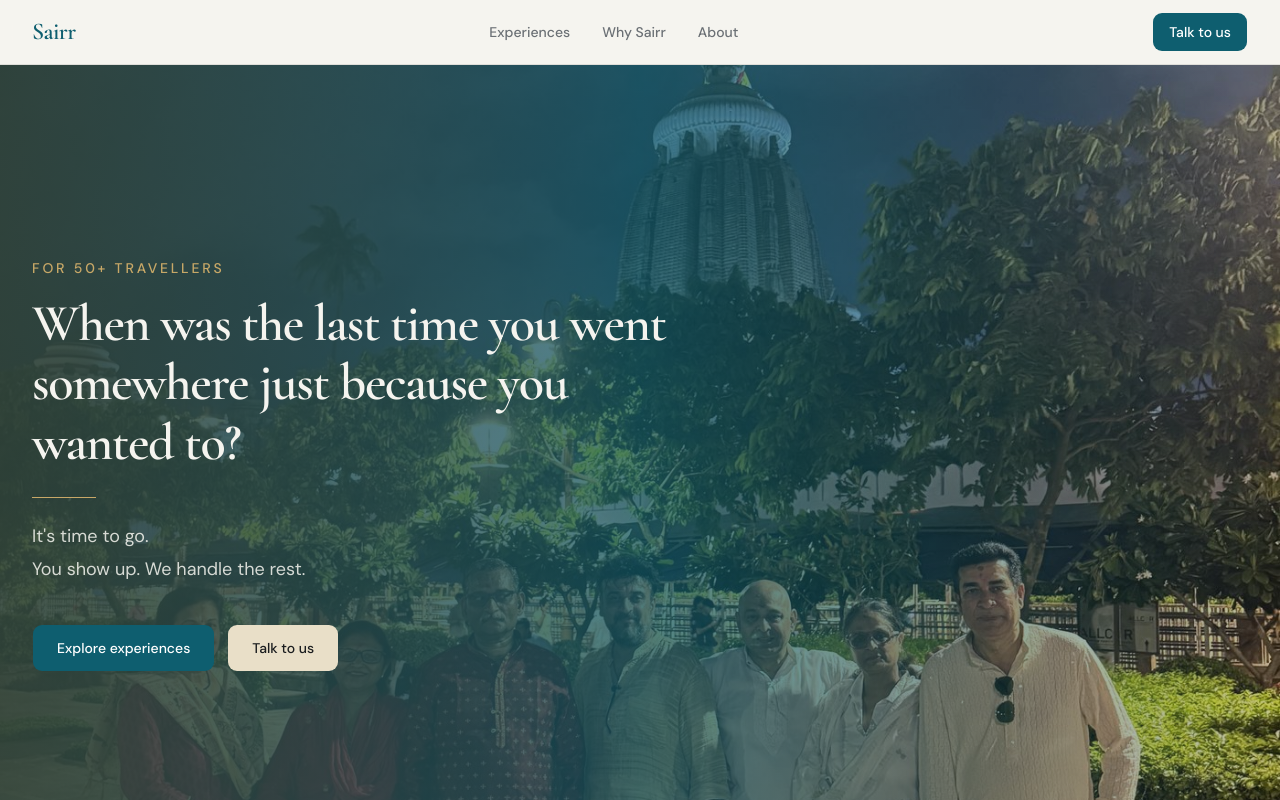
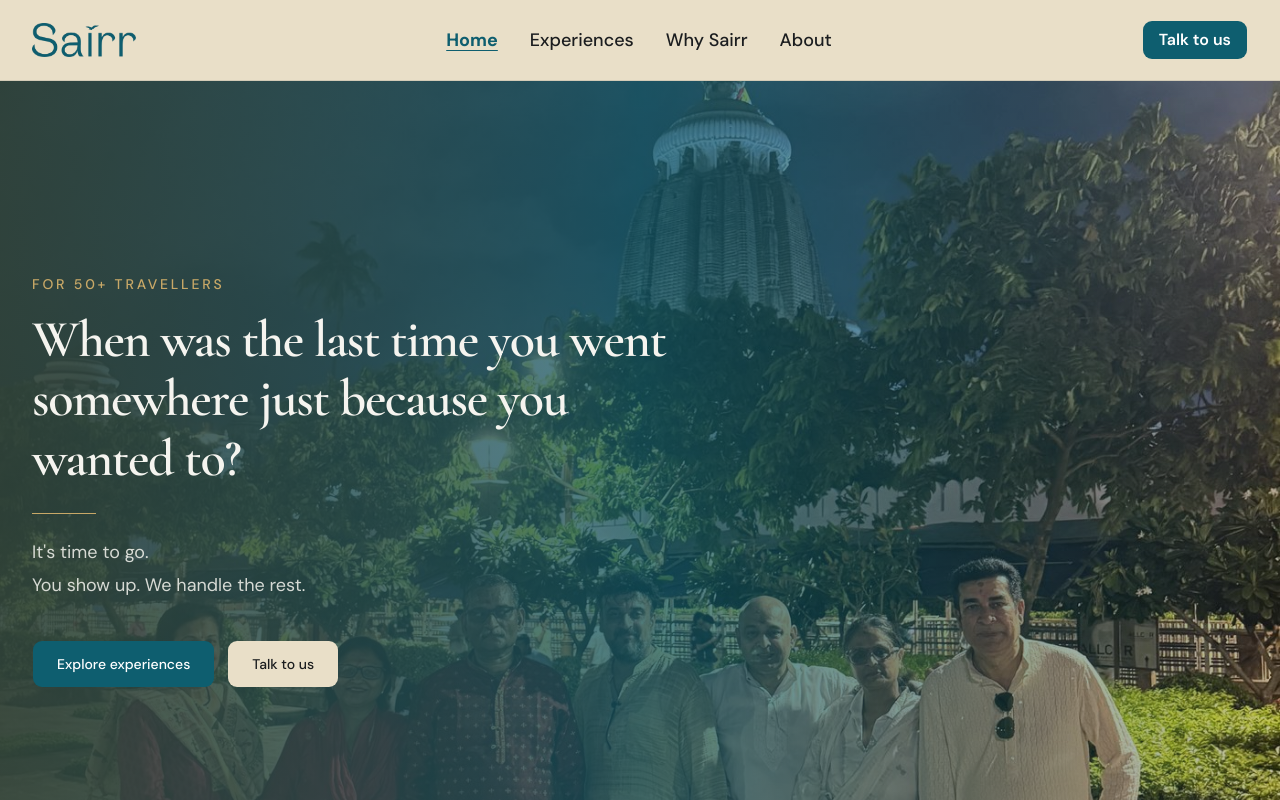
Before and after one commit to ServerlessTushar/sairr-website, a Next.js app: page / in a window 1280 px wide. Shown: the top 800 px of the page. Built offline with nearby package versions, Linux system fonts and the light colour scheme.

Commit message:
header changes

```diff
--- a/src/components/layout/Header.tsx
+++ b/src/components/layout/Header.tsx
@@ -1,6 +1,7 @@
 "use client";
 
 import Link from "next/link";
+import { usePathname } from "next/navigation";
 import { useState } from "react";
 import { Menu } from "lucide-react";
 import { navLinks, siteConfig } from "@/data/site";
@@ -14,35 +15,57 @@ import {
   SheetTrigger,
 } from "@/components/ui/sheet";
 import { cn } from "@/lib/utils";
+import Image from "next/image";
+
+function isNavLinkActive(pathname: string, href: string) {
+  if (href === "/") return pathname === "/";
+  return pathname === href || pathname.startsWith(`${href}/`);
+}
 
 export function Header() {
   const [open, setOpen] = useState(false);
+  const pathname = usePathname();
 
   return (
-    <header className="sticky top-0 z-50 border-b border-charcoal/10 bg-mist/90 backdrop-blur-lg">
-      <div className="mx-auto flex h-16 max-w-7xl items-center justify-between px-4 sm:px-6 lg:px-8">
+    <header className="sticky top-0 z-50 border-b border-charcoal/10 bg-[#E9DFC8] backdrop-blur-lg">
+      <div className="mx-auto flex h-20 max-w-7xl items-center justify-between px-4 sm:px-6 lg:px-8">
         <Link
           href="/"
           className="font-heading text-2xl font-semibold tracking-tight text-brand"
         >
-          {siteConfig.name}
+          {/* {siteConfig.name} */}
+          <Image
+            src="/sairr-logo.webp"
+            alt="sairr-logo"
+            width={130.4}
+            height={41.7}
+            className="w-[65.2px] h-[20.85px] md:w-[104.32px] md:h-[33.36px]"
+          />
         </Link>
 
         <nav className="hidden items-center gap-8 md:flex">
-          {navLinks.map((link) => (
+          {navLinks.map((link) => {
+            const isActive = isNavLinkActive(pathname, link.href);
+
+            return (
               <Link
                 key={link.href}
                 href={link.href}
-              className="text-sm font-medium text-slate transition-colors hover:text-brand"
+                className={cn(
+                  "text-sm md:text-lg font-medium text-[#1b1d1f] underline-offset-4 transition-colors",
+                  "hover:text-brand hover:underline hover:decoration-brand hover:font-bold",
+                  isActive && "text-brand underline decoration-brand font-bold",
+                )}
               >
                 {link.label}
               </Link>
-          ))}
+            );
+          })}
         </nav>
 
         <ButtonLink
           href="/contact"
-          className="hidden h-10 rounded-lg bg-brand px-4 font-sans text-sm font-medium text-white hover:bg-forest md:inline-flex"
+          className="hidden h-10 rounded-lg bg-brand px-4 font-sans text-sm md:text-base font-semibold text-white hover:bg-forest md:inline-flex"
         >
           Talk to us
         </ButtonLink>
@@ -63,16 +86,23 @@ export function Header() {
               </SheetTitle>
             </SheetHeader>
             <nav className="mt-8 flex flex-col gap-4">
-              {navLinks.map((link) => (
+              {navLinks.map((link) => {
+                const isActive = isNavLinkActive(pathname, link.href);
+
+                return (
                   <Link
                     key={link.href}
                     href={link.href}
                     onClick={() => setOpen(false)}
-                  className={cn("rounded-lg px-3 py-2 text-base transition-colors hover:bg-sand")}
+                    className={cn(
+                      "rounded-lg px-3 py-2 text-base underline-offset-4 transition-colors hover:bg-sand hover:text-brand hover:underline hover:decoration-brand",
+                      isActive && "text-brand underline decoration-brand",
+                    )}
                   >
                     {link.label}
                   </Link>
-              ))}
+                );
+              })}
               <ButtonLink
                 href="/contact"
                 onClick={() => setOpen(false)}
--- a/src/data/site.ts
+++ b/src/data/site.ts
@@ -10,8 +10,8 @@ export const siteConfig = {
   whatsapp: "919876543210",
   address: "Chennai, India",
   social: {
-    instagram: "https://instagram.com/sairr",
-    linkedin: "https://linkedin.com/company/sairr",
+    instagram: "https://www.instagram.com/sairr.in?igsh=Znk3cDZpbG4ydDdi",
+    linkedin: "https://www.linkedin.com/company/sairr/about/?viewAsMember=true",
   },
 } as const;
 
@@ -22,6 +22,7 @@ export function whatsappHref(message?: string) {
 }
 
 export const navLinks = [
+  { href: "/", label: "Home" },
   { href: "/experiences", label: "Experiences" },
   { href: "/why-sairr", label: "Why Sairr" },
   { href: "/about", label: "About" },
```
Also changed, not shown: public/sairr-logo.webp (added). Lines whose indentation alone changed are shown as unchanged.
